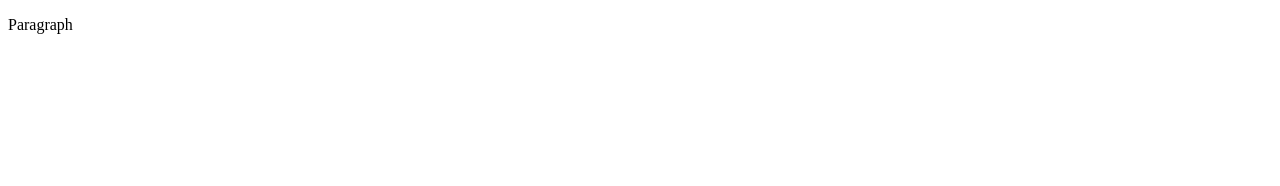
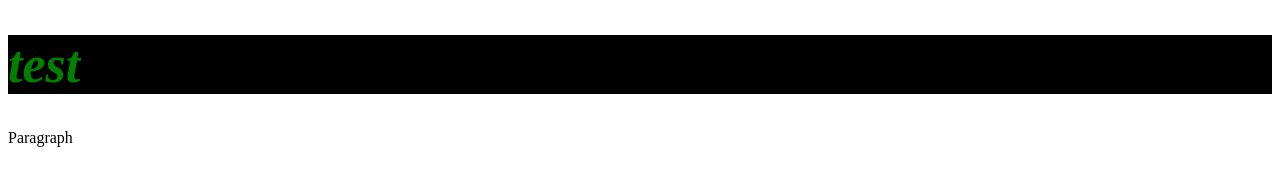
Before and after one commit to MTHS-ICD2O-1-2023/ICD2O-Unit-1-04-yoochan-han, a plain HTML site: page index.html in a window 1280 px wide. Drawn offline with Linux system fonts and the light colour scheme.

Commit message:
add css h1

```diff
--- a/css/style.css
+++ b/css/style.css
@@ -2,3 +2,9 @@
 * Created on: Sep 2020
 * This file contains the CSS for index.html
 */
+h1 {
+  background-color: black;
+  color: green;
+  font-style: italic;
+  font-size: 52px;
+}
--- a/index.html
+++ b/index.html
@@ -1,9 +1,10 @@
 <!DOCTYPE html>
 <html>
-  <head>
+  <head> <link rel="stylesheet" href="./css/style.css">
     <title>Title</title>
   </head>
   <body>
+    <h1> test </h1>
     <p>Paragraph</p>
   </body>
 </html>
```
